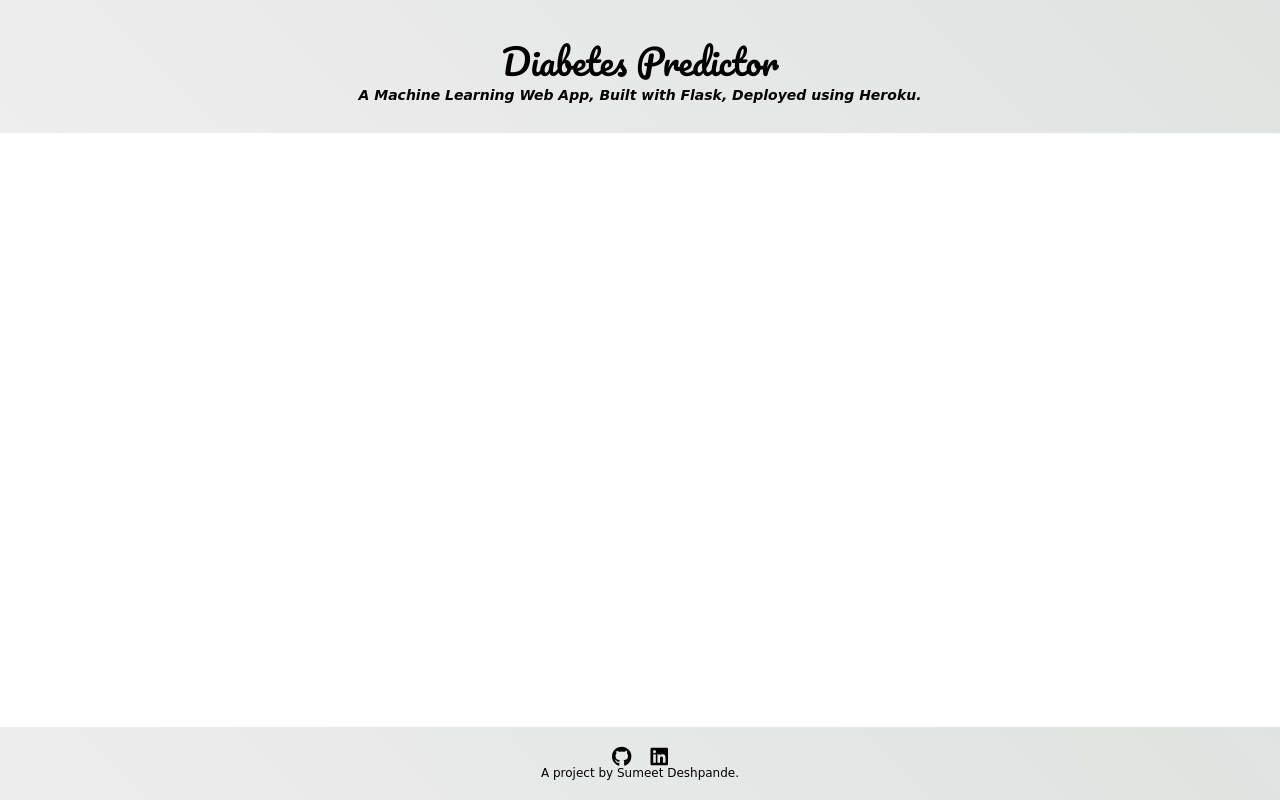
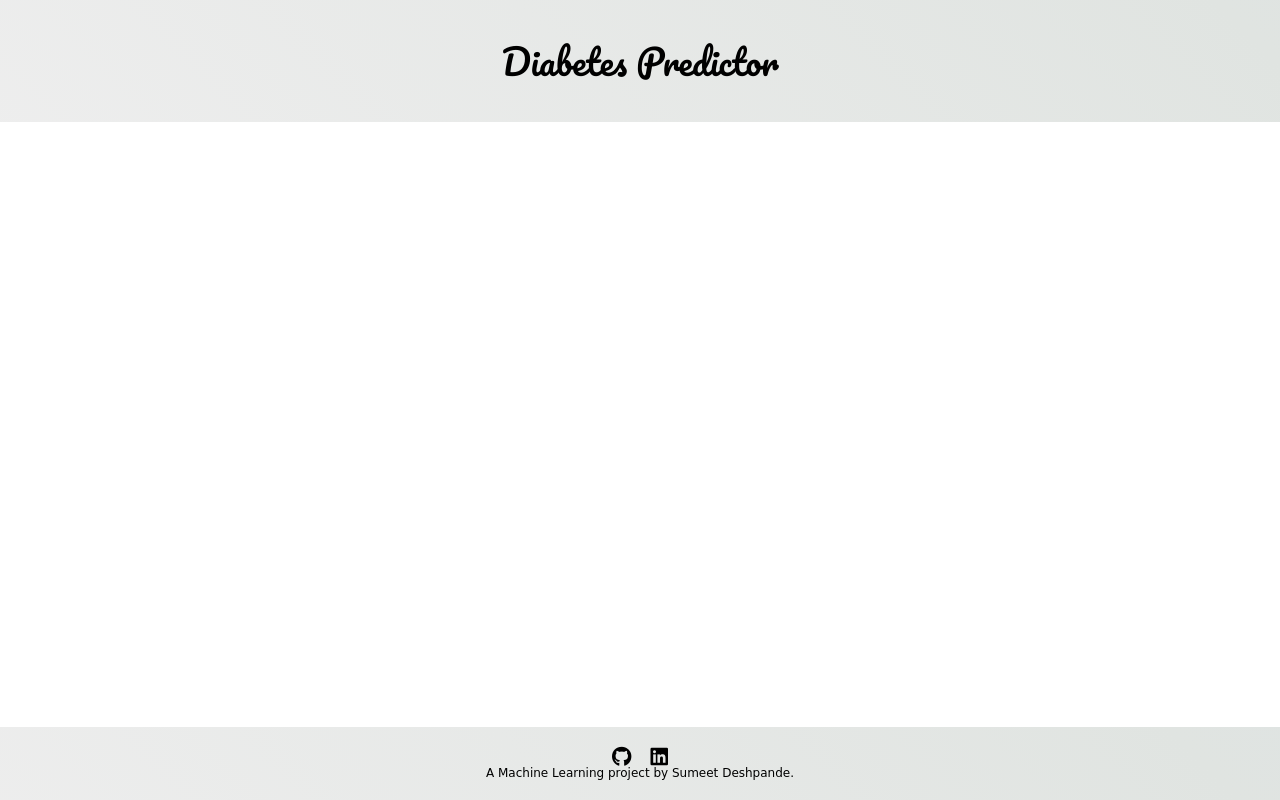
Before and after one commit to sumeetdeshpande15/Diabetes-Prediction-Deployment, a Flask app: template templates/result.html in a window 1280 px wide. Run offline with Flask 2, Linux system fonts and the light colour scheme; the template is opened without the code that fills it, so the values that code supplies are empty; parts of the project's set-up code (start-up, migrations or seed data) failed here and were passed over; some libraries are stand-ins or nearby versions.

Commit message:
Update result.html

```diff
--- a/templates/result.html
+++ b/templates/result.html
@@ -16,17 +16,17 @@
 		<div class="container">
             <h2 class='container-heading'><span class="heading_font">Diabetes Predictor</span></h2>
             <div class='description'>
-    			<p>A Machine Learning Web App, Built with Flask, Deployed using Heroku.</p>
+
     		</div>
     	</div>
 
 		<!-- Result -->
 		<div class="results">
 			{% if prediction==1 %}
-				<h1>Prediction: <span class='danger'>Oops! You have DIABETES.</span></h1>
+				<h1>Prediction: <span class='danger'>Oops! The patient has DIABETES.</span></h1>
 				<img class="gif" src="{{ url_for('static', filename='diabetes.gif') }}" alt="Diabetes Image">
 			{% elif prediction==0 %}
-				<h1>Prediction: <span class='safe'>Great! You DON'T have diabetes.</span></h1>
+				<h1>Prediction: <span class='safe'>The patient does not have DIABETES.</span></h1>
 				<img class="gif1" src="{{ url_for('static', filename='no-diabetes.gif') }}" alt="Not Diabetes Image">
 			{% endif %}
 		</div>
@@ -37,7 +37,7 @@
                <a target="_blank" href="https://github.com/sumeetdeshpande15/Diabetes-Prediction-Deployment"><i class="fab fa-github fa-lg contact-icon"></i></a>
                <a target="_blank" href="https://www.linkedin.com/in/sumeetdeshpande15"><i class="fab fa-linkedin fa-lg contact-icon"></i></a>
            </div>
-           <p class='footer-description'>A project by Sumeet Deshpande.</p>
+           <p class='footer-description'>A Machine Learning project by Sumeet Deshpande.</p>
        </div>
 
 	</body>
```
